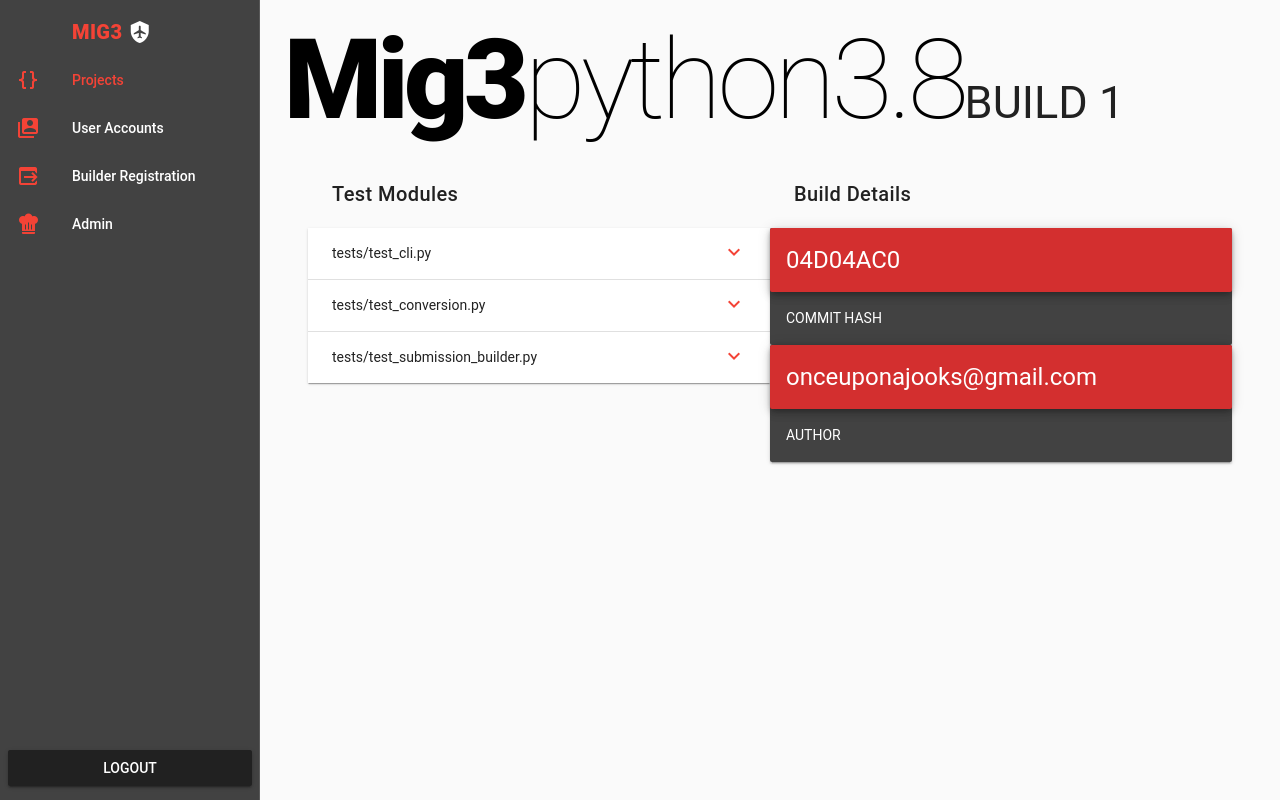
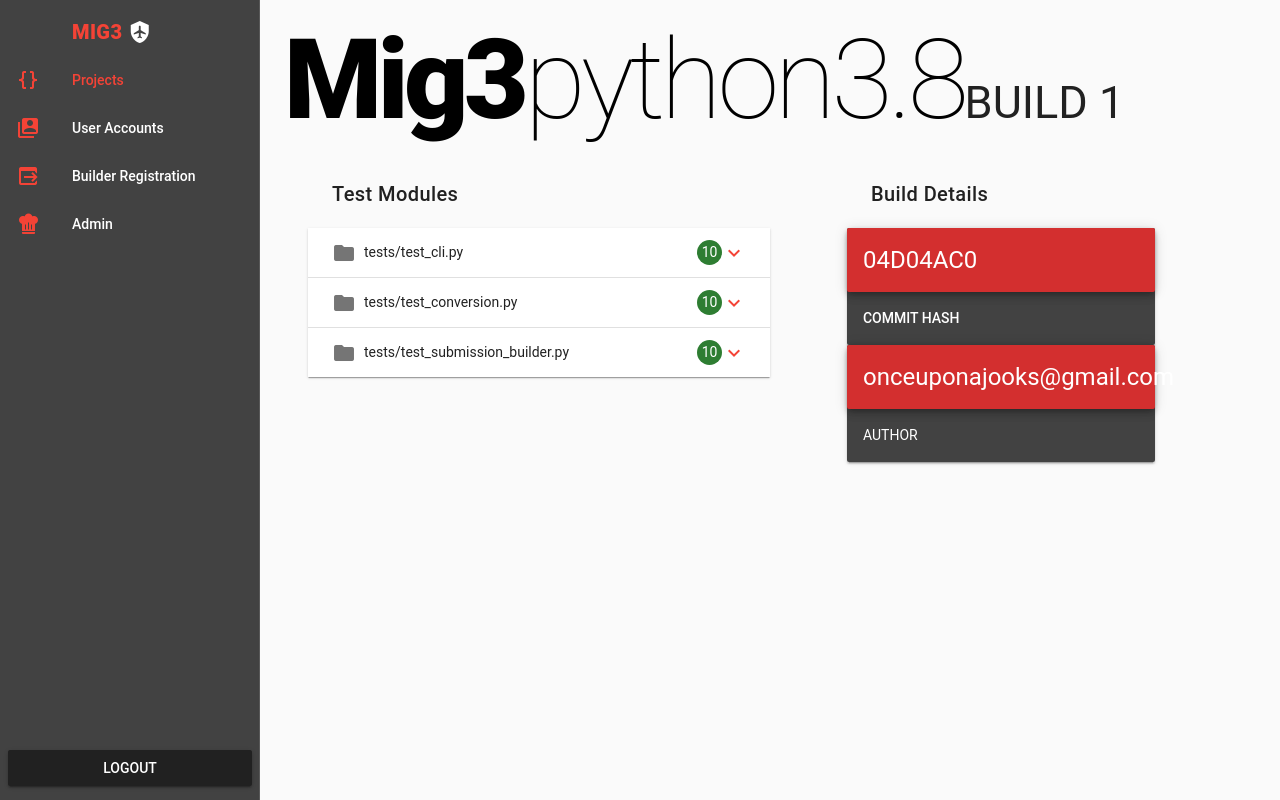
Before and after one commit to mverteuil/mig3, a Vue app in the folder mig3-ui/: page /projects/1/targets/1/builds/1 in a window 1280 px wide. Built offline with nearby package versions, Linux system fonts and the light colour scheme; the HTML template or start-up script is replaced by a standard one.

Commit message:
Revise passed tests count avatar

```diff
--- a/mig3-ui/src/components/ProjectTargetBuildDetail.vue
+++ b/mig3-ui/src/components/ProjectTargetBuildDetail.vue
@@ -15,16 +15,23 @@
         <v-expansion-panel>
           <v-expansion-panel-content v-bind:key="module.path" v-for="module in modules">
             <template v-slot:actions>
-              <v-icon color="primary">$vuetify.icons.expand</v-icon>
+              <v-layout align-center>
+                <v-avatar class="green align-center darken-3 white--text" size="25">10</v-avatar>
+                <v-spacer />
+                <v-icon color="primary">$vuetify.icons.expand</v-icon>
+              </v-layout>
             </template>
             <template v-slot:header>
-              <div>{{ module.path }}</div>
+              <v-layout align-center
+                ><v-icon class="pr-2">mdi-folder</v-icon><span>{{ module.path }}</span></v-layout
+              >
             </template>
             <v-card>
               <v-card-text class="grey lighten-3">
                 <v-list>
                   <v-list-tile v-bind:key="test.name" v-for="test in module.tests">
-                    {{ test.name }}: {{ test.result }}
+                    <code>{{ test.name }}</code
+                    >: {{ test.result }}
                   </v-list-tile>
                 </v-list>
               </v-card-text>
@@ -32,13 +39,13 @@
           </v-expansion-panel-content>
         </v-expansion-panel>
       </v-flex>
-      <v-flex md6 xs12>
+      <v-flex gridlist-xs offset-md1 md4 xs12>
         <v-container class="title">Build Details</v-container>
-        <v-card dark>
+        <v-card dark dense>
           <v-sheet color="red darken-2 elevation-5">
             <v-card-text class="white--text headline text-uppercase">{{ version.hash.substr(0, 8) }}</v-card-text>
           </v-sheet>
-          <v-card-title class="text-uppercase text-lg-right">Commit Hash</v-card-title>
+          <v-card-title class="text-uppercase body-2">Commit Hash</v-card-title>
         </v-card>
         <v-card dark>
           <v-sheet color="red darken-2 elevation-5">
@@ -185,6 +192,14 @@ export default {
       url: "http://localhost:8000/api/projects/qL70nKe/",
       repo_url: "https://github.com/mverteuil/mig3.git"
     }
-  })
+  }),
+  methods: {
+    getResultIcon(result) {
+      switch (result) {
+        case "PASSED":
+          return "checked-";
+      }
+    }
+  }
 };
 </script>
```
